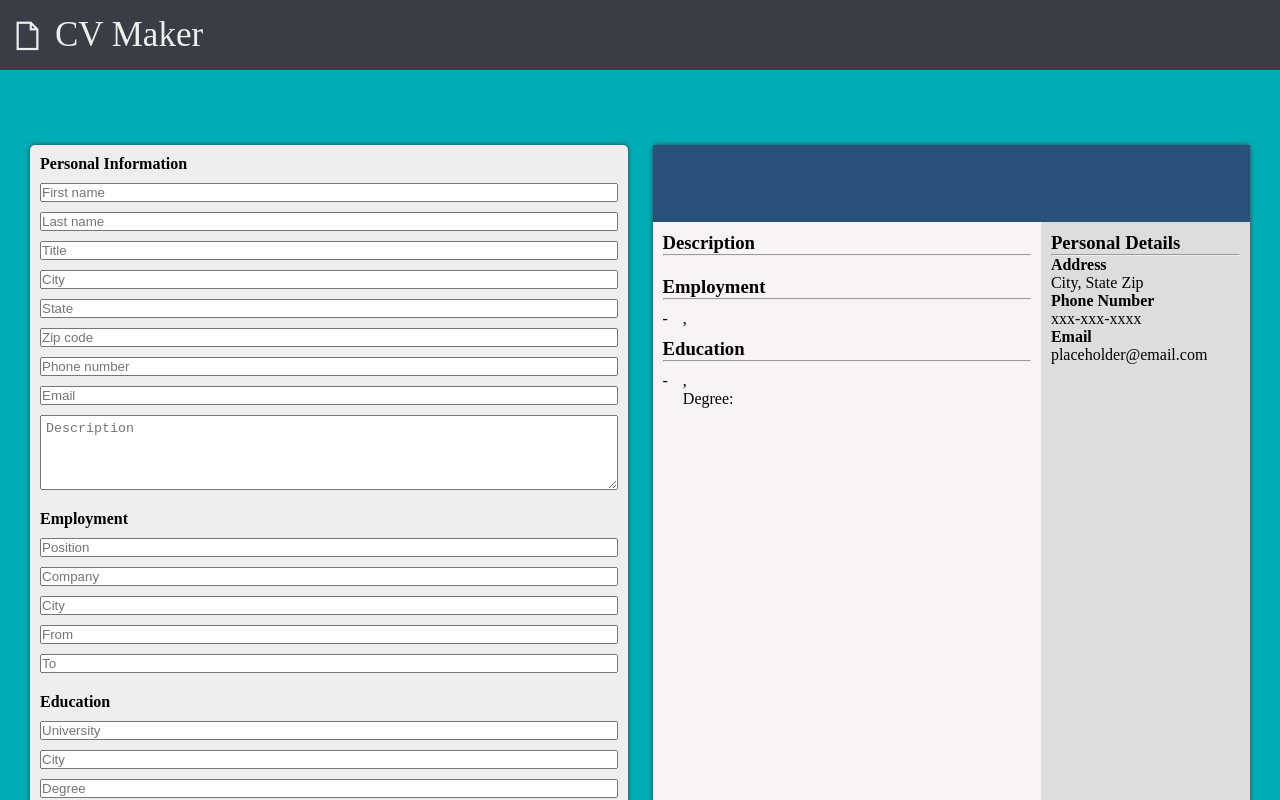
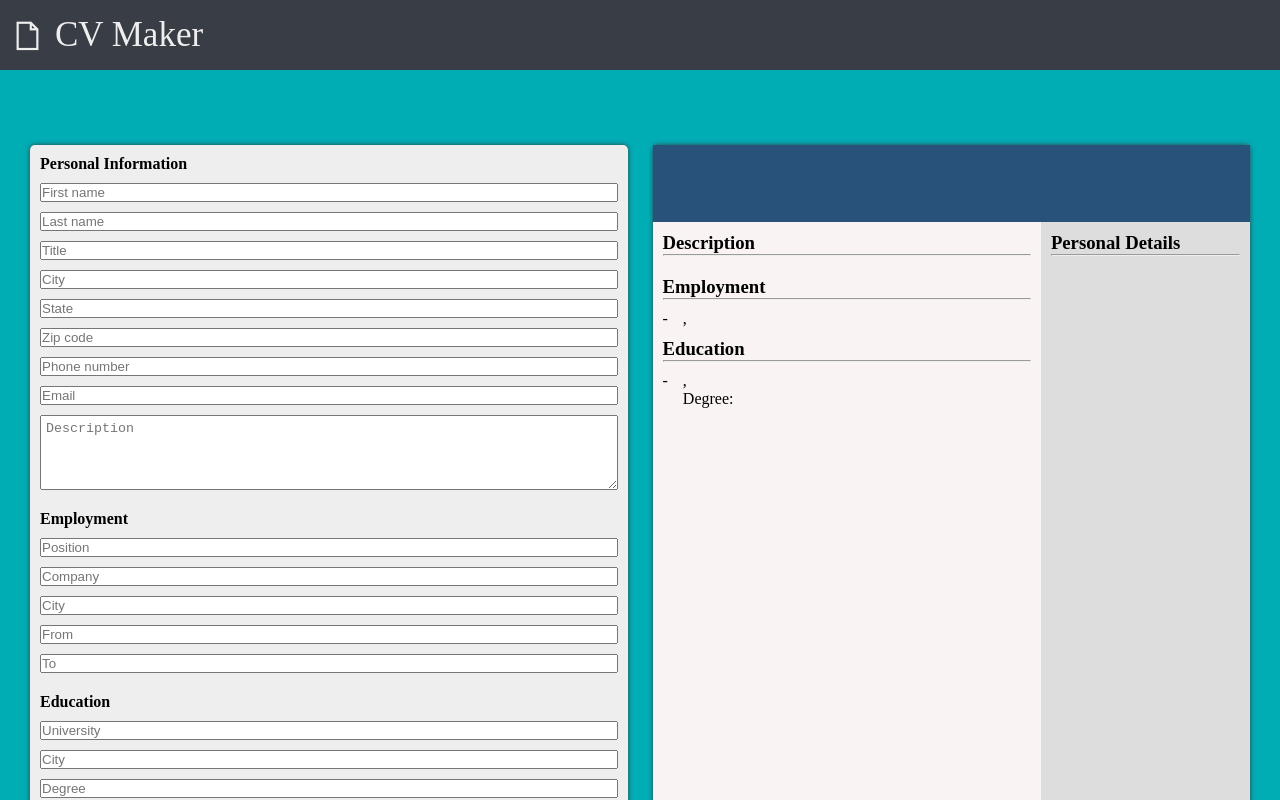
Before and after one commit to robisonwebdev/CV-Application, a React (Create React App) app: page / in a window 1280 px wide. Shown: the top 800 px of the page. Built offline with nearby package versions, Linux system fonts and the light colour scheme.

Commit message:
Removed sideInfo code

```diff
--- a/src/components/PreviewSideContainer.js
+++ b/src/components/PreviewSideContainer.js
@@ -12,18 +12,6 @@ class PreviewSideContainer extends Component {
             <div id="sideInfoContainer">
                 <h3>Personal Details</h3>
                 <hr></hr>
-                <div>
-                    <h4>Address</h4>
-                    <p>{`${city || 'City'}, ${state || 'State'} ${zipCode || 'Zip'}`}</p>
-                </div>
-                <div>
-                    <h4>Phone Number</h4>
-                    <p>{phoneNumber || 'xxx-xxx-xxxx'}</p>
-                </div>
-                <div>
-                    <h4>Email</h4>
-                    <p>{email || 'placeholder@email.com'}</p>
-                </div>
             </div>
         );
     }
```
